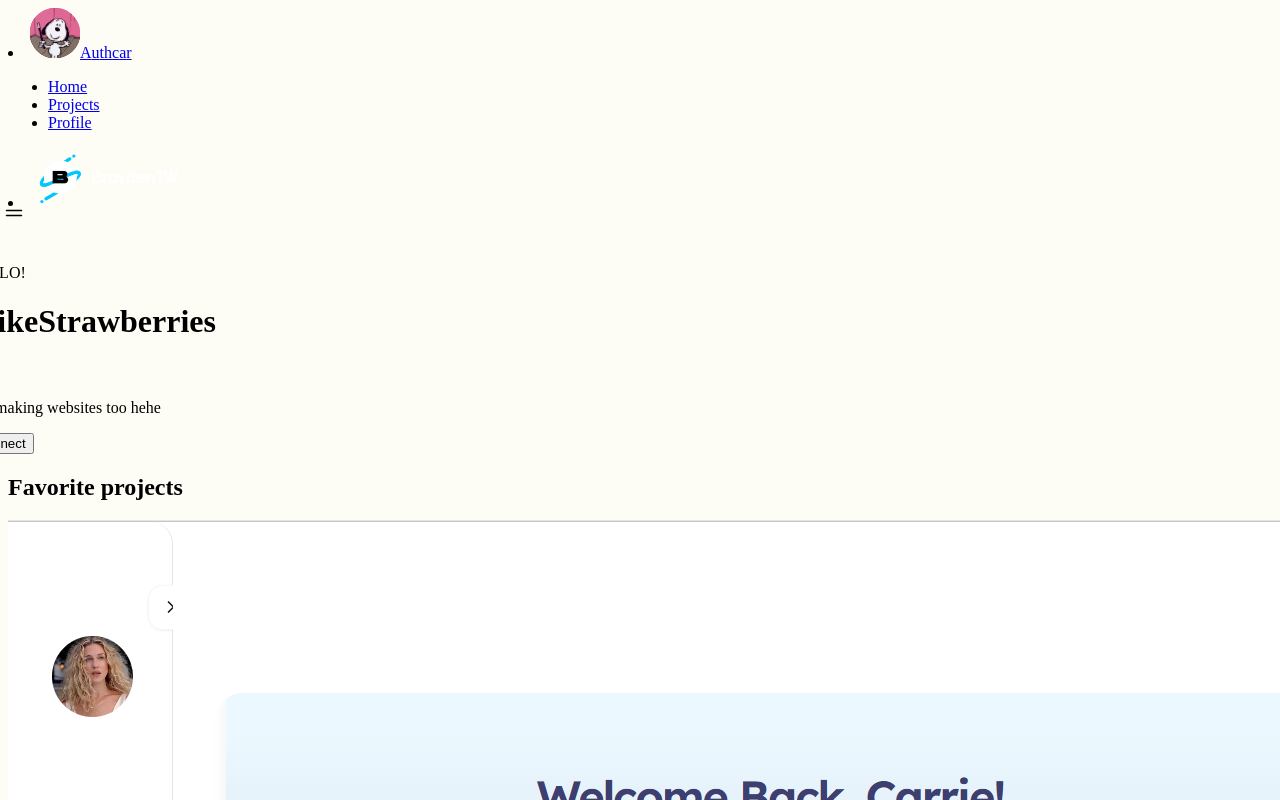
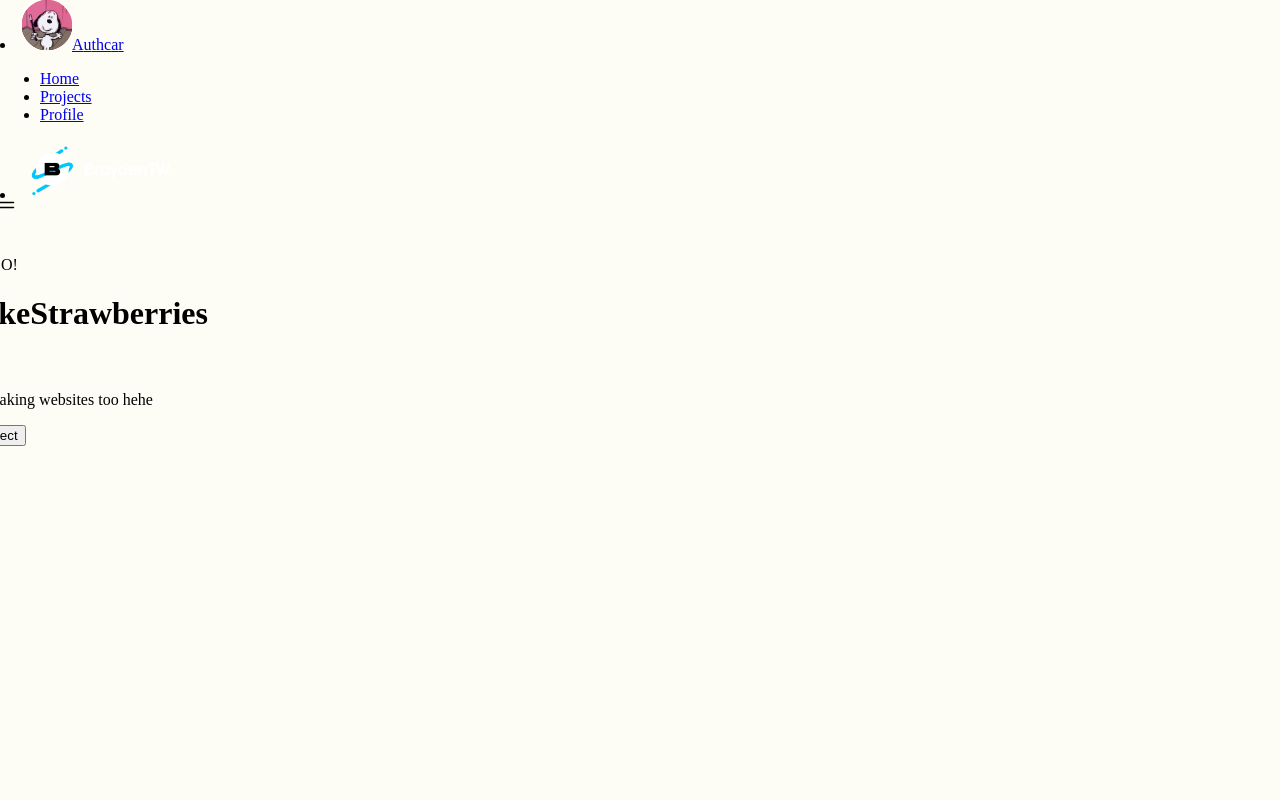
Before and after one commit to authcar/Audreys-portofolio, a Next.js app in the folder audreysporto-main/: page / in a window 1280 px wide. Shown: the top 800 px of the page. Built offline with nearby package versions, Linux system fonts and the light colour scheme; a web font is replaced by a local one.

Commit message:
addeed css setting

```diff
--- a/audreysporto-main/components/home/Hero.tsx
+++ b/audreysporto-main/components/home/Hero.tsx
@@ -7,9 +7,8 @@ import { Clover } from "lucide-react";
 function Hero() {
   return (
     <div
-      className="relative heroElem w-full min-h-screen m-auto flex justify-center text-center
+      className="relative heroElem w-full h-screen overflow-x-hidden flex justify-center text-center
           flex-col items-center z-10
-          bg-[url('/static/strawberry.jpg')] bg-cover bg-center bg-no-repeat
         "
     >
       {/* Background with overlay */}
--- a/audreysporto-main/styles/main.css
+++ b/audreysporto-main/styles/main.css
@@ -7,6 +7,13 @@ body {
   overflow-x: hidden;
 
 }
+
+html, body {
+  margin: 0;
+  padding: 0;
+  width: 100%;
+}
+
 
 body::-webkit-scrollbar {
   width: 8px;
@@ -154,8 +161,20 @@ body::-webkit-scrollbar-thumb {
   }
 }
 
+#__next {
+  min-height: 100vh;
+  width: 100%;
+}
+
+main {
+  min-height: 100vh;
+  width: 100%;
+}
+
 .heroElem {
   width: 100vw;
+  min-height: 100vh;
+  height: 100vh;
   margin-left: calc(-50vw + 50%);
   margin-right: calc(-50vw + 50%);
   animation: blurIn 1.5s ease-in-out;
```
